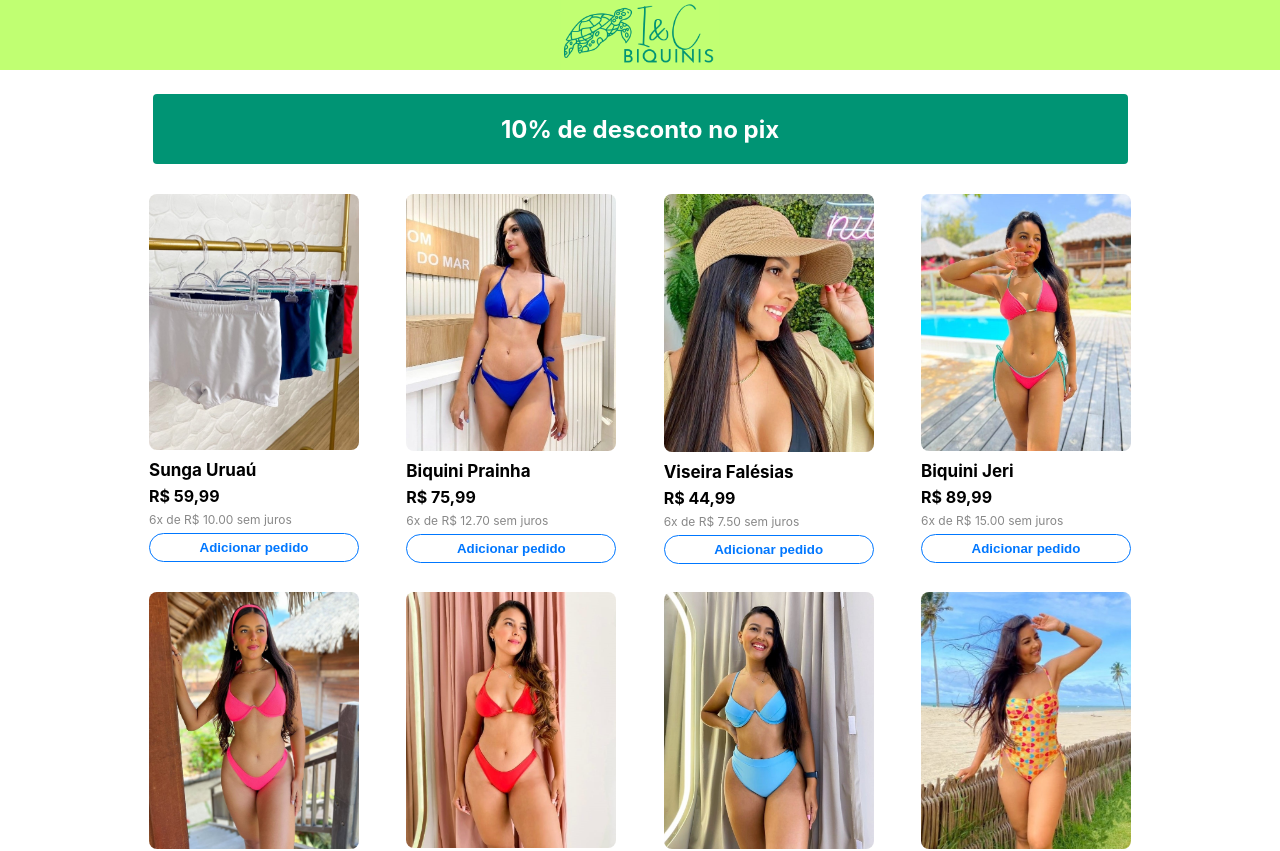
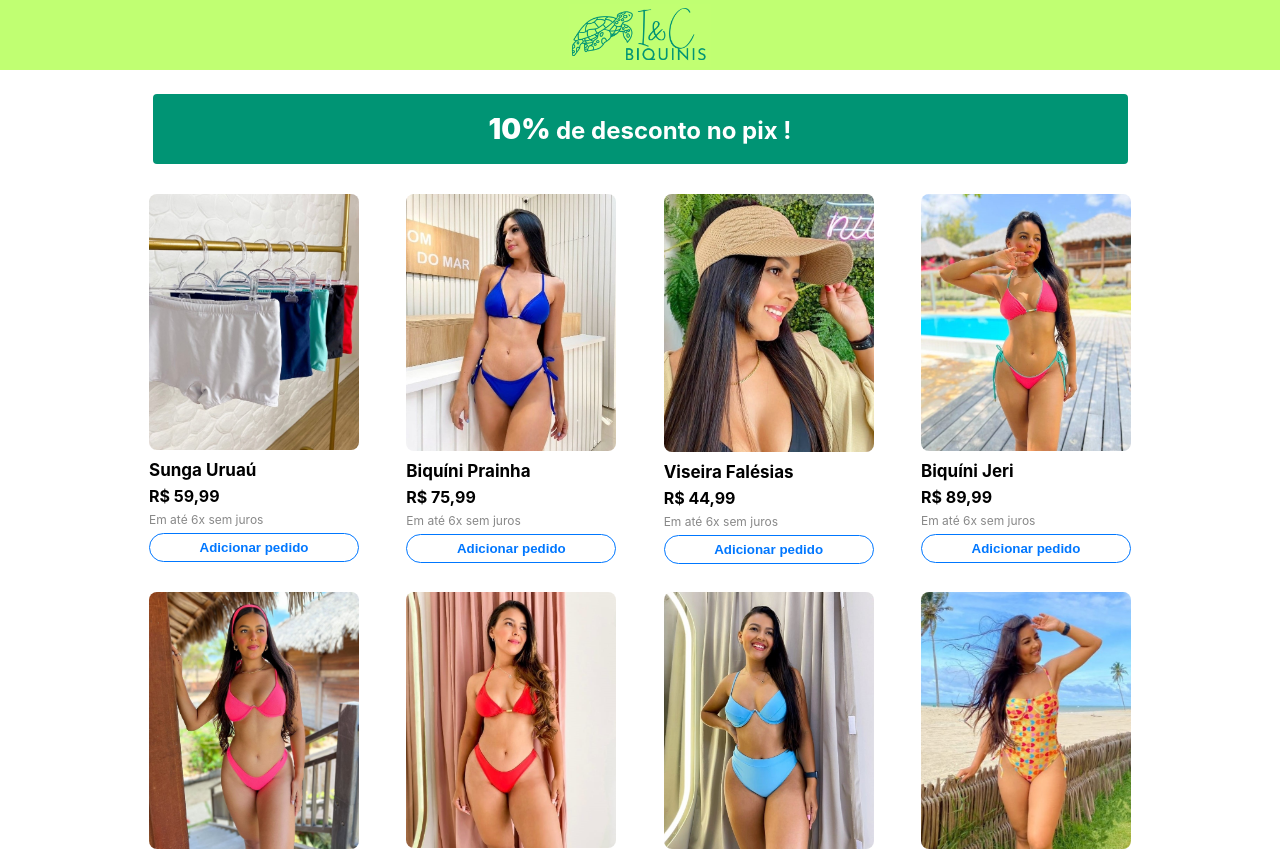
Before and after one commit to FranciscoNeto2909/iec_biquinis, a React (Vite) app: page / in a window 1280 px wide. Shown: the top 851 px of the page. Built offline with nearby package versions, Linux system fonts and the light colour scheme.

Commit message:
banner improved

```diff
--- a/index.html
+++ b/index.html
@@ -1,5 +1,5 @@
 <!doctype html>
-<html lang="en">
+<html lang="pt-br">
   <head>
     <meta charset="UTF-8" />
     <link rel="icon" type="image/svg+xml" href="/vite.svg" />
--- a/src/App.jsx
+++ b/src/App.jsx
@@ -27,7 +27,9 @@ export default function App() {
         <img src={logo} alt="logo" className="app_logo" />
       </header>
       <section className="app_banner">
-        <p>10% de desconto no pix</p>
+        <p className="app_banner_text">
+          <span className="app_banner_num">10% </span>
+          de desconto no pix !</p>
       </section>
       <section className="app_container">
         {
--- a/src/app.css
+++ b/src/app.css
@@ -13,7 +13,7 @@
 }
 
 .app_logo {
-    height: 100%;
+    height: 90%;
 }
 
 .app_title {
@@ -34,6 +34,11 @@
     color: #fff;
     max-width: 975px;
     border-radius: 4px;
+}
+
+.app_banner_num{
+    font-weight: bolder;
+    font-size: 28px;
 }
 
 .app_container {
--- a/src/components/card/Card.jsx
+++ b/src/components/card/Card.jsx
@@ -14,7 +14,7 @@ export default function Card({ bik, handleOpenModal }) {
                 <div className="card_info_price">
                     <span className="card_price">R$ {bik.prices[0] - 1},99</span>
                 </div>
-                <p className="card_portion">6x de R$ {(bik.prices[0] / 6).toFixed(1)}0 sem juros</p>
+                <p className="card_portion">Em até 6x  sem juros</p>
                 <button className="card_button">Adicionar pedido</button>
             </div>
         </div>
--- a/src/components/modal/modal.css
+++ b/src/components/modal/modal.css
@@ -232,6 +232,7 @@
     .modal_info_button {
         padding: 12px 10px;
         font-size: 16px;
+        text-align: center;
     }
 
     .modal_soldOff_card {
--- a/src/data/bikinis.js
+++ b/src/data/bikinis.js
@@ -43,7 +43,7 @@ export const bikinis = [
         inStock: true
     },
     {
-        name: "biquini prainha",
+        name: "biquíni prainha",
         colors: ["verde bebê"],
         sizes: ['m'],
         prices: [76],
@@ -59,7 +59,7 @@ export const bikinis = [
         inStock: true
     },
     {
-        name: "biquini jeri",
+        name: "biquíni jeri",
         colors: ["fucsia com laranja"],
         sizes: ['p'],
         prices: [90],
@@ -67,7 +67,7 @@ export const bikinis = [
         inStock: true
     },
     {
-        name: "biquini canoa",
+        name: "biquíni canoa",
         colors: ["rosa neon"],
         sizes: ['g'],
         prices: [100],
@@ -75,7 +75,7 @@ export const bikinis = [
         inStock: true
     },
     {
-        name: "biquini maragogi",
+        name: "biquíni maragogi",
         colors: ["vermelho"],
         sizes: ['p'],
         prices: [76],
@@ -83,7 +83,7 @@ export const bikinis = [
         inStock: true
     },
     {
-        name: "biquini noronha",
+        name: "biquíni noronha",
         colors: ["lilás"],
         sizes: ['g'],
         prices: [100],
@@ -91,7 +91,7 @@ export const bikinis = [
         inStock: true
     },
     {
-        name: "maiô paraiso",
+        name: "maiô paraíso",
         colors: ["geometrica"],
         sizes: ['m'],
         prices: [130],
@@ -107,7 +107,7 @@ export const bikinis = [
         inStock: true
     },
     {
-        name: "biquini uruaú",
+        name: "biquíni uruaú",
         colors: ["preto", "lavanda"],
         sizes: ['p', 'm'],
         prices: [80, 80],
@@ -115,7 +115,7 @@ export const bikinis = [
         inStock: true
     },
     {
-        name: "biquini águas belas",
+        name: "biquíni águas belas",
         colors: ["azul celete"],
         sizes: ['m'],
         prices: [80],
@@ -123,7 +123,7 @@ export const bikinis = [
         inStock: true
     },
     {
-        name: "biquini morro branco",
+        name: "biquíni morro branco",
         colors: ["vermelho"],
         sizes: ['m'],
         prices: [80],
```
